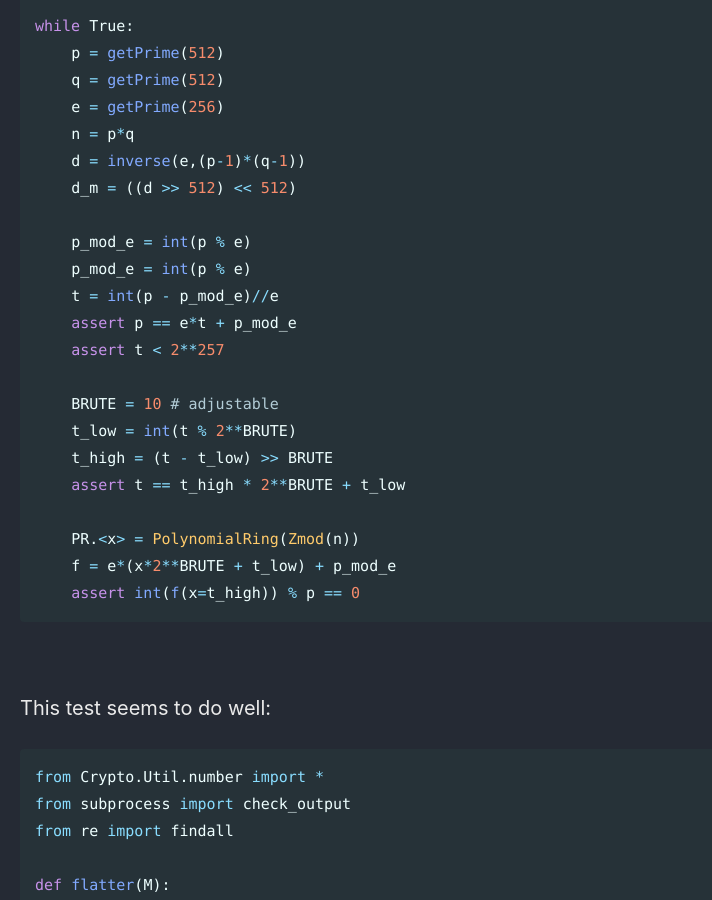
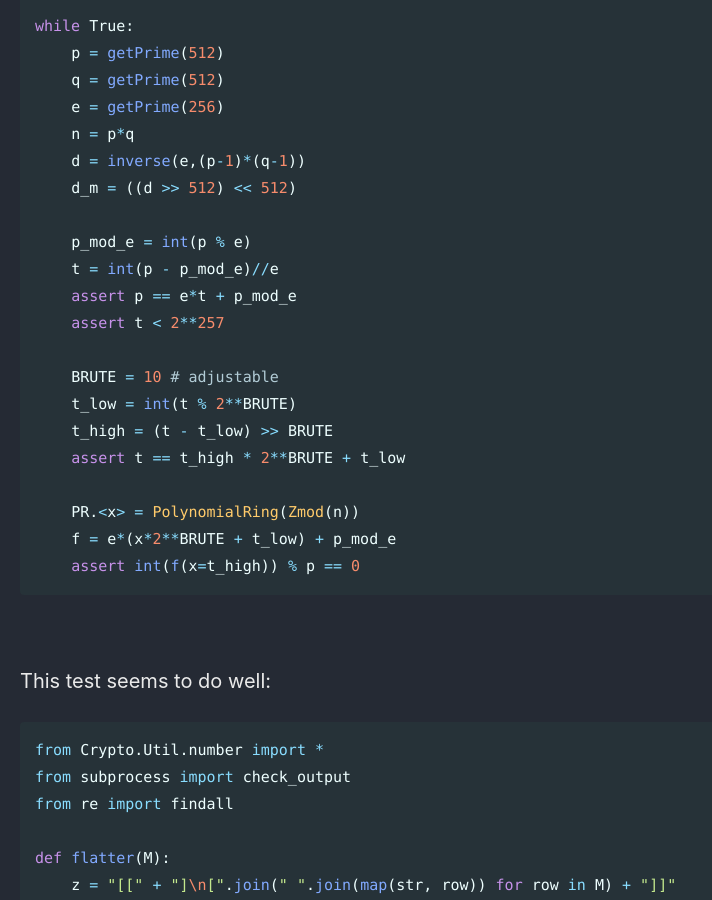
Before and after one commit to Connor-McCartney/Connor-McCartney.github.io, a Jekyll site: the page built from _pages/cryptography/rsa/SUrsa-SUCTF2025.md, in a window 1280 px wide and 900 px high, scrolled down 2446 px. Shown: the whole window, without its empty margins (0-712 px from the left). Built offline with Jekyll 4.4.1, drawn with Linux system fonts in a browser that asks for light colours; cached includes are drawn as plain includes.

Commit message:
Update SUrsa-SUCTF2025.md

```diff
--- a/_pages/cryptography/rsa/SUrsa-SUCTF2025.md
+++ b/_pages/cryptography/rsa/SUrsa-SUCTF2025.md
@@ -102,7 +102,6 @@ while True:
     d_m = ((d >> 512) << 512)
 
     p_mod_e = int(p % e)
-    p_mod_e = int(p % e)
     t = int(p - p_mod_e)//e
     assert p == e*t + p_mod_e
     assert t < 2**257
@@ -164,7 +163,6 @@ while True:
     d_m = ((d >> 512) << 512)
 
     p_mod_e = int(p % e)
-    p_mod_e = int(p % e)
     t = int(p - p_mod_e)//e
     assert p == e*t + p_mod_e
     assert t < 2**257
```
